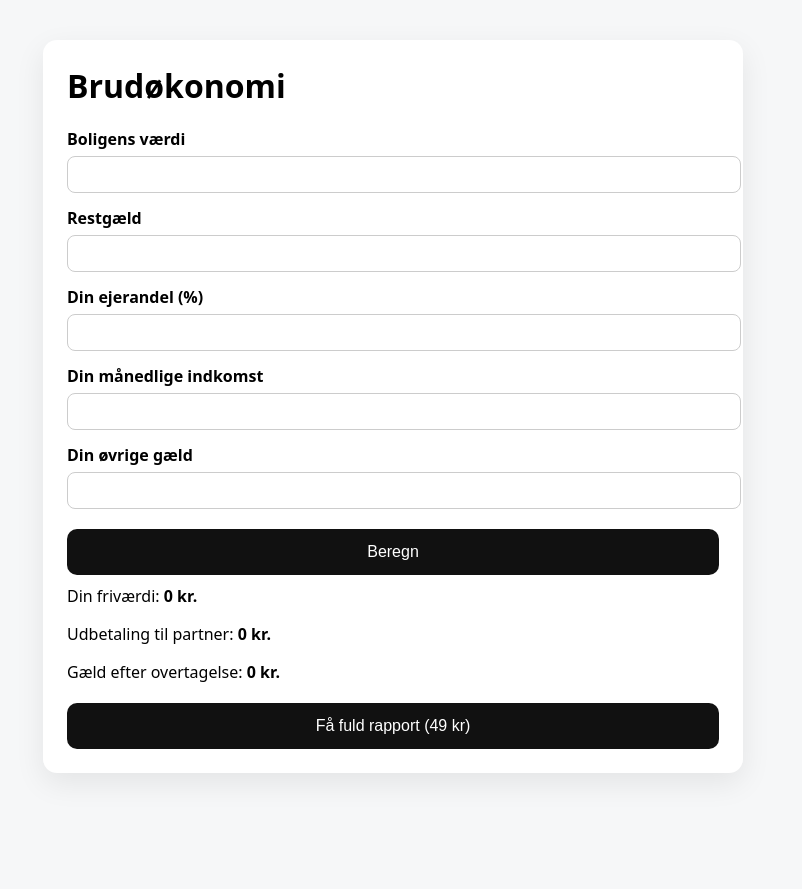
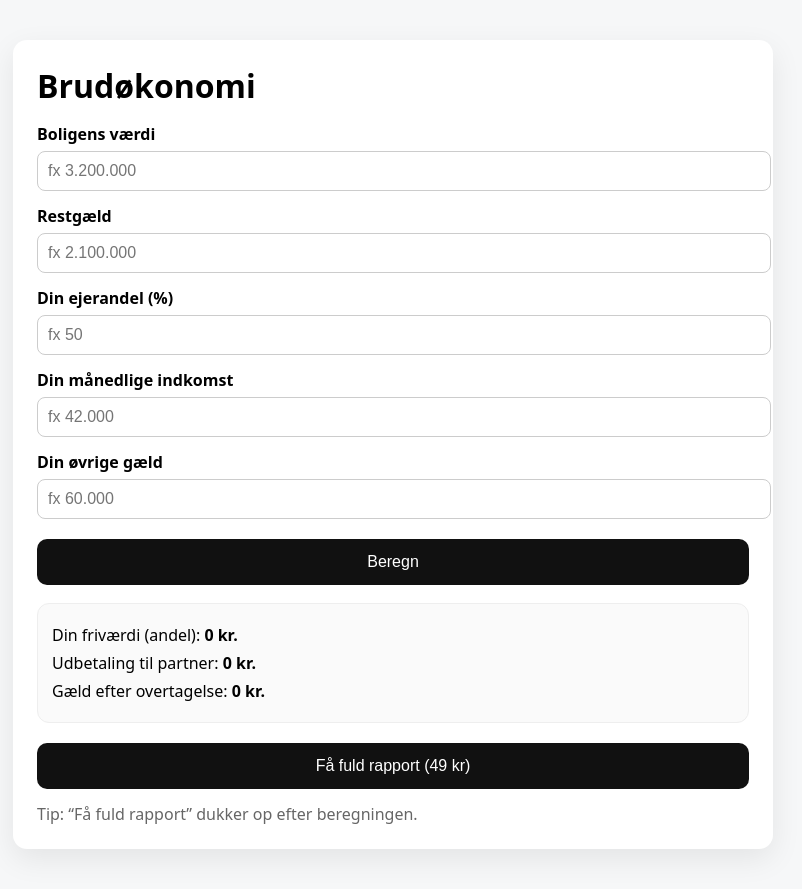
Before and after one commit to nicolaiwolff-afk/brudoekonomi, a plain HTML site: page index.html in a window 1280 px wide. Both pictures are taken after a click on the button "Beregn". Shown: the whole page, without its empty margins (247-1049 px from the left). Before the commit the page ends 813 px from the top, so only its background shows below. Drawn offline with Linux system fonts and the light colour scheme.

Commit message:
Update index.html

```diff
--- a/index.html
+++ b/index.html
@@ -4,16 +4,17 @@
   <meta charset="UTF-8">
   <meta name="viewport" content="width=device-width, initial-scale=1.0">
   <title>Brudøkonomi</title>
-
   <style>
-body{font-family:system-ui;background:#f6f7f8;margin:0}
-.wrap{max-width:700px;margin:auto;padding:40px 20px}
+    body{font-family:system-ui,-apple-system,BlinkMacSystemFont,"Segoe UI",Roboto,Arial,sans-serif;background:#f6f7f8;margin:0}
+    .wrap{max-width:760px;margin:auto;padding:40px 20px}
     .card{background:#fff;border-radius:14px;padding:24px;box-shadow:0 10px 30px rgba(0,0,0,.08)}
-h1{margin-top:0}
+    h1{margin:0 0 16px}
     label{display:block;margin-top:14px;font-weight:600}
-input{width:100%;padding:10px;border-radius:8px;border:1px solid #ccc;margin-top:6px}
-button{margin-top:20px;padding:14px;border-radius:10px;border:0;background:#111;color:#fff;font-size:16px;width:100%}
-.kpi{margin-top:10px}
+    input{width:100%;padding:10px;border-radius:8px;border:1px solid #ccc;margin-top:6px;font-size:16px}
+    button{margin-top:20px;padding:14px;border-radius:10px;border:0;background:#111;color:#fff;font-size:16px;width:100%;cursor:pointer}
+    .box{margin-top:18px;background:#fafafa;border:1px solid #eee;border-radius:12px;padding:14px}
+    .kpi{margin:6px 0}
+    .muted{color:#666}
   </style>
 </head>
 
@@ -22,53 +23,70 @@ button{margin-top:20px;padding:14px;border-radius:10px;border:0;background:#111;
     <div class="card">
       <h1>Brudøkonomi</h1>
 
-<label>Boligens værdi</label>
-<input id="home" type="number">
+      <label for="home">Boligens værdi</label>
+      <input id="home" type="number" inputmode="numeric" placeholder="fx 3.200.000">
 
-<label>Restgæld</label>
-<input id="mortgage" type="number">
+      <label for="mortgage">Restgæld</label>
+      <input id="mortgage" type="number" inputmode="numeric" placeholder="fx 2.100.000">
 
-<label>Din ejerandel (%)</label>
-<input id="share" type="number">
+      <label for="share">Din ejerandel (%)</label>
+      <input id="share" type="number" inputmode="numeric" placeholder="fx 50">
 
-<label>Din månedlige indkomst</label>
-<input id="income" type="number">
+      <label for="income">Din månedlige indkomst</label>
+      <input id="income" type="number" inputmode="numeric" placeholder="fx 42.000">
 
-<label>Din øvrige gæld</label>
-<input id="debt" type="number">
+      <label for="debt">Din øvrige gæld</label>
+      <input id="debt" type="number" inputmode="numeric" placeholder="fx 60.000">
 
-<button id="calc">Beregn</button>
+      <button id="calc" type="button">Beregn</button>
 
-<div id="preview"></div>
+      <div id="preview" class="box" style="display:none"></div>
 
-<button id="buy" style="display:none">Få fuld rapport (49 kr)</button>
+      <button id="buy" type="button" style="display:none">Få fuld rapport (49 kr)</button>
+
+      <p class="muted" style="margin:14px 0 0">
+        Tip: “Få fuld rapport” dukker op efter beregningen.
+      </p>
     </div>
   </div>
 
 <script>
+(function(){
+  const homeEl = document.getElementById("home");
+  const mortgageEl = document.getElementById("mortgage");
+  const shareEl = document.getElementById("share");
+  const incomeEl = document.getElementById("income");
+  const debtEl = document.getElementById("debt");
+  const calcBtn = document.getElementById("calc");
+  const buyBtn = document.getElementById("buy");
+  const previewEl = document.getElementById("preview");
+
   function fmt(n){
- return new Intl.NumberFormat("da-DK",{style:"currency",currency:"DKK",maximumFractionDigits:0}).format(n)
+    return new Intl.NumberFormat("da-DK", {
+      style:"currency",
+      currency:"DKK",
+      maximumFractionDigits:0
+    }).format(n);
   }
 
-let report = null;
-
-document.getElementById("calc").onclick = () => {
- const home = Number(homeInput.value);
- const mortgage = Number(mortgageInput.value);
- const share = Number(shareInput.value)/100;
- const income = Number(incomeInput.value);
- const debt = Number(debtInput.value);
+  calcBtn.addEventListener("click", () => {
+    const home = Number(homeEl.value || 0);
+    const mortgage = Number(mortgageEl.value || 0);
+    const sharePct = Number(shareEl.value || 0);
+    const share = sharePct / 100;
+    const income = Number(incomeEl.value || 0);
+    const debt = Number(debtEl.value || 0);
 
     const equity = home - mortgage;
     const yourEquity = equity * share;
- const payout = equity * (1-share);
+    const payout = equity * (1 - share);
     const totalDebt = mortgage + payout + debt;
 
- report = {
+    const report = {
       ts: new Date().toISOString(),
       homeValue: home,
       mortgage: mortgage,
-   sharePct: share*100,
+      sharePct: sharePct,
       incomeMonthly: income,
       otherDebt: debt,
       equity: equity,
@@ -79,26 +97,32 @@ document.getElementById("calc").onclick = () => {
 
     localStorage.setItem("brudoekonomi:last_report", JSON.stringify(report));
 
- preview.innerHTML = `
- <p class="kpi">Din friværdi: <b>${fmt(yourEquity)}</b></p>
- <p class="kpi">Udbetaling til partner: <b>${fmt(payout)}</b></p>
- <p class="kpi">Gæld efter overtagelse: <b>${fmt(totalDebt)}</b></p>
+    previewEl.style.display = "block";
+    previewEl.innerHTML = `
+      <div class="kpi">Din friværdi (andel): <b>${fmt(yourEquity)}</b></div>
+      <div class="kpi">Udbetaling til partner: <b>${fmt(payout)}</b></div>
+      <div class="kpi">Gæld efter overtagelse: <b>${fmt(totalDebt)}</b></div>
     `;
 
- buy.style.display = "block";
-};
+    buyBtn.style.display = "block";
+  });
 
-const homeInput = document.getElementById("home");
-const mortgageInput = document.getElementById("mortgage");
-const shareInput = document.getElementById("share");
-const incomeInput = document.getElementById("income");
-const debtInput = document.getElementById("debt");
+  buyBtn.addEventListener("click", async () => {
+    buyBtn.disabled = true;
+    buyBtn.textContent = "Åbner betaling…";
 
-document.getElementById("buy").onclick = async () => {
+    try{
       const res = await fetch("/api/create-checkout");
       const data = await res.json();
- window.location = data.url;
-};
+      if(!data || !data.url) throw new Error("Mangler checkout-url fra serveren");
+      window.location.href = data.url;
+    } catch(e){
+      alert("Kunne ikke starte betaling: " + e.message);
+      buyBtn.disabled = false;
+      buyBtn.textContent = "Få fuld rapport (49 kr)";
+    }
+  });
+})();
 </script>
 </body>
 </html>
```
Lines whose indentation alone changed are shown as unchanged.
